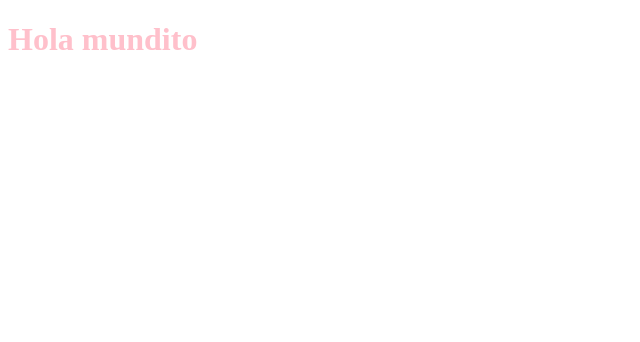
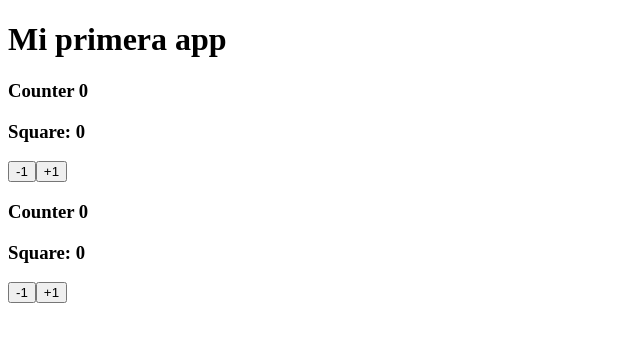
Before and after one commit to Diego2038/Yes-No-Application, a Vue app: page / in a window 1280 px wide. Shown: the top 342 px of the page, without its empty margins (0-640 px from the left). Built offline with nearby package versions, Linux system fonts and the light colour scheme.

Commit message:
V1.0.2 Change: Counter Component separated from App.vue, and differences between setup and general script tag

```diff
--- a/src/App.vue
+++ b/src/App.vue
@@ -1,22 +1,19 @@
 <template>
-  <h1>Hola mundito</h1>
+  <h1>Mi primera app</h1>
+  <my-counter />
+  <MyCounter />
 </template>
 
-<script lang="ts" setup>
-console.log('Hola mundooo');
+<script setup>
+import MyCounter from './components/MyCounter.vue';
 </script>
 
-<!-- <script lang="ts">
+<!-- <script>
 import { defineComponent } from 'vue';
+import MyCounter from './components/MyCounter.vue';
 export default defineComponent({
-  setup() {
-    console.log('Hola mudoo');
+  components: {
+    MyCounter,
   },
 });
 </script> -->
-
-<style scoped>
-h1 {
-  color: pink;
-}
-</style>
--- /dev/null
+++ b/src/components/MyCounter.vue
@@ -0,0 +1,54 @@
+<template>
+  <section>
+    <h3>Counter {{ count }}</h3>
+    <h3>Square: {{ squareComputed }}</h3>
+
+    <div>
+      <button @click="decreaseCount">-1</button>
+      <button @click="count++">+1</button>
+    </div>
+  </section>
+</template>
+
+<script lang="ts" setup>
+import { computed, ref } from 'vue';
+
+console.log('Hola mundooo');
+const count = ref(0);
+
+const squareComputed = computed(() => count.value * count.value);
+
+const decreaseCount = () => {
+  count.value--;
+};
+</script>
+
+<!-- <script lang="ts">
+import { computed, defineComponent, ref } from 'vue';
+export default defineComponent({
+  setup() {
+    const count = ref(0);
+    const squareComputed = computed(() => count.value * count.value);
+    const addCount = () => {
+      count.value += 1;
+    };
+
+    const decreaseCount = () => {
+      count.value--;
+    };
+
+    return {
+      count,
+      squareComputed,
+      addCount,
+      decreaseCount,
+    };
+  },
+});
+</script> -->
+
+<style scoped>
+h1 {
+  color: pink;
+}
+</style>
```
